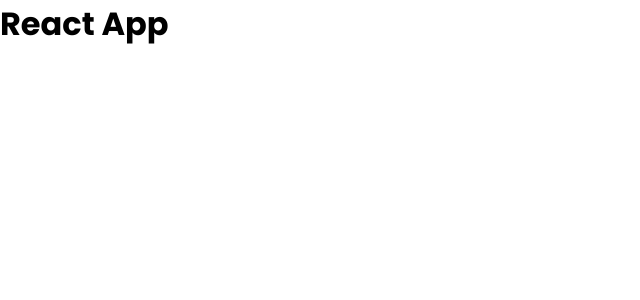
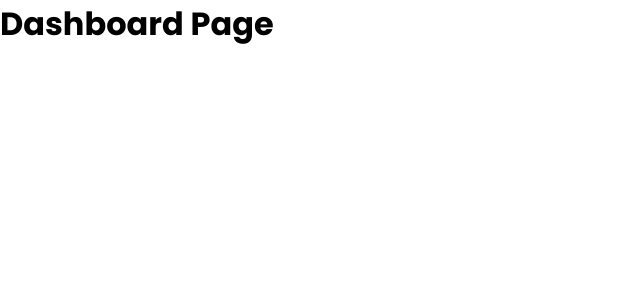
Before and after one commit to aravinth2706/healthcare, a React (Vite) app: page / in a window 1280 px wide. Shown: the top 300 px of the page, without its empty margins (0-640 px from the left). Built offline with nearby package versions, Linux system fonts and the light colour scheme.

Commit message:
Initial dashboard page setup

```diff
--- a/src/App.jsx
+++ b/src/App.jsx
@@ -1,7 +1,9 @@
+import Dashboard from "./pages/Dashboard";
+
 function App() {
   return (
     <>
-      <h1>React App</h1>
+      <Dashboard />
     </>
   );
 }
--- /dev/null
+++ b/src/pages/Dashboard.jsx
@@ -0,0 +1,8 @@
+function Dashboard() {
+  return (
+    <>
+      <h1>Dashboard Page</h1>
+    </>
+  );
+}
+export default Dashboard;
```
